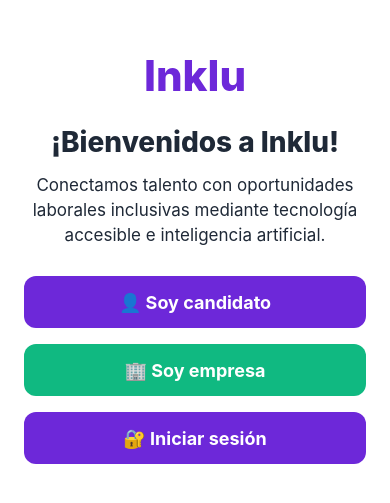
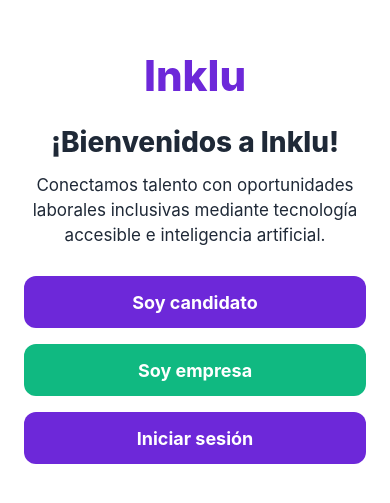
Before and after one commit to Isa18121999/IncluWork, a React Native app in the folder mobile/: screen /Welcome in a window 390 px wide. Shown: the part 161-664 px from the top of the page. Built offline with nearby package versions, Linux system fonts and the light colour scheme; no server answers.

Commit message:
accessibility: improve TalkBack and Voice Access support

```diff
--- a/mobile/src/screens/WelcomeScreen.js
+++ b/mobile/src/screens/WelcomeScreen.js
@@ -7,13 +7,13 @@ export default function WelcomeScreen({ navigation }) {
   return (
     <View style={styles.container}>
       <Text style={styles.logo} accessibilityLabel="Logo Inklu">Inklu</Text>
-      <Text style={styles.title}>¡Bienvenidos a Inklu!</Text>
+      <Text style={styles.title} accessibilityRole="header">¡Bienvenidos a Inklu!</Text>
       <Text style={styles.description}>
         Conectamos talento con oportunidades laborales inclusivas mediante tecnología accesible e inteligencia artificial.
       </Text>
-      <AccessibleButton title="👤 Soy candidato" onPress={() => navigation.navigate("CandidateRegister")} />
-      <AccessibleButton title="🏢 Soy empresa" type="secondary" onPress={() => navigation.navigate("CompanyRegister")} />
-      <AccessibleButton title="🔐 Iniciar sesión" onPress={() => navigation.navigate("Login")} />
+      <AccessibleButton title="Soy candidato" accessibilityHint="Abre el registro de candidato." onPress={() => navigation.navigate("CandidateRegister")} />
+      <AccessibleButton title="Soy empresa" accessibilityHint="Abre el registro de empresa." type="secondary" onPress={() => navigation.navigate("CompanyRegister")} />
+      <AccessibleButton title="Iniciar sesión" accessibilityHint="Abre el inicio de sesión." onPress={() => navigation.navigate("Login")} />
     </View>
   );
 }
```
